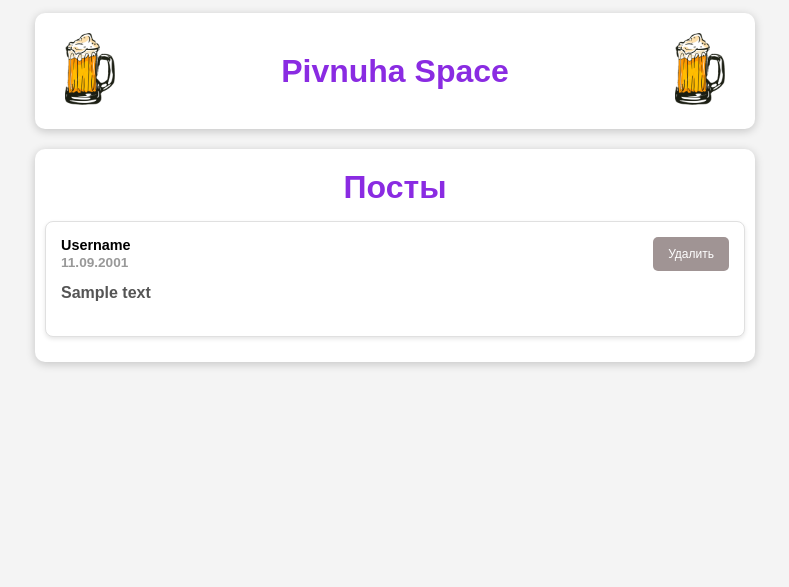
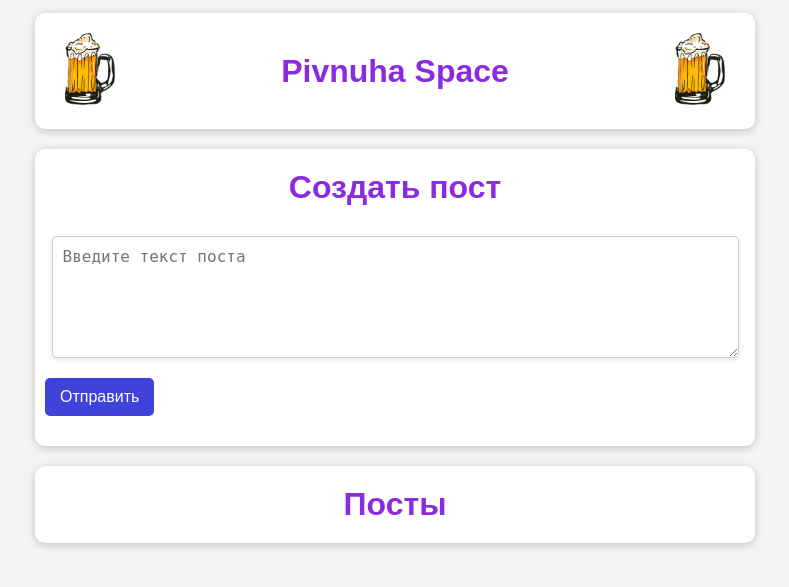
Before and after one commit to pudge063/django_blog, a Django app: page / in a window 1280 px wide. Shown: the top 587 px of the page, without its empty margins (245-1034 px from the left). Run offline with Django 5.2, Linux system fonts and the light colour scheme; data that the repository does not hold is empty.

Commit message:
add create_post form

```diff
--- /dev/null
+++ b/blog/static/blog/css/create_post.css
@@ -0,0 +1,42 @@
+.create_post_content {
+    margin-top: 10px;
+    color: #555;
+    width: 100%;
+}
+
+.post-form {
+    display: flex;
+    flex-direction: column;
+    margin: 20px 0;
+}
+
+#create_post_content {
+    width: 95%;
+    margin: 10px auto;
+    height: 100px;
+    padding: 10px;
+    border: 1px solid #ccc;
+    border-radius: 5px;
+    box-shadow: 0 2px 5px rgba(0, 0, 0, 0.1);
+    font-size: 16px;
+    resize: vertical;
+}
+
+.submit-button {
+    background-color: #4043d9;
+    color: white;
+    padding: 10px 15px;
+    border: none;
+    border-radius: 5px;
+    cursor: pointer;
+    font-size: 16px;
+    transition: background-color 0.3s;
+}
+
+.submit-button:hover {
+    background-color: #212488;
+}
+
+.button-container {
+    margin-top: 10px;
+}
--- a/blog/templates/blog/index.html
+++ b/blog/templates/blog/index.html
@@ -10,6 +10,8 @@
 
 <body>
     {% include 'components/header/header.html' %}
+
+    {% include 'components/create_post/create_post.html' %}
 
     {% include 'components/posts/posts.html' %}
     <!-- <h1>Посты здесь</h1>
--- /dev/null
+++ b/blog/templates/components/create_post/create_post.html
@@ -0,0 +1,15 @@
+{% load static %}
+
+<link rel="preload" href="{% static 'blog/css/create_post.css' %}" as="style" onload="this.onload=null;this.rel='stylesheet'">
+<link rel="stylesheet" href="{% static 'blog/css/create_post.css' %}">
+
+
+<div class="container">
+    <h2>Создать пост</h2>
+    <form action="" method="post" class="post-form">
+        <textarea name='post_content' id='create_post_content' placeholder='Введите текст поста' required></textarea>
+        <div class="button-container">
+            <input type='submit' value='Отправить' class='submit-button'>
+        </div>
+    </form>
+</div>
--- a/blog/templates/components/posts/posts.html
+++ b/blog/templates/components/posts/posts.html
@@ -5,11 +5,13 @@
 
 <div class='container'>
     <h2>Посты</h2>
+    {% for row in articles %}
     <div class='post-item'>
         <div class='post-header'>
             <div class='user-info'>
-                <h3 class='username'>Username</h3>
-                <span class='post-date'>11.09.2001</span>
+                <!-- <h3 class='username'>Username</h3> -->
+                <h4 class='username'>{{ row.title }}</h4>
+                <span class='post-date'>{{ row.date }}</span>
             </div>
             <form action='' method='POST' style='display: inline;'>
                 <input type='hidden' name='post_id'>
@@ -17,6 +19,7 @@
             </form>
 
         </div>
-        <p class='post-content'>Sample text</p>
+        <p class='post-content'>{{ row.text }}</p>
     </div>
+    {% endfor %}
 </div>
--- a/blog/views.py
+++ b/blog/views.py
@@ -12,6 +12,6 @@ def index(request):
     return render(request, "blog/index.html", {'articles': articles})
 
 
-def publish(request):
+# def publish(request):
 
-    return render(request, "blog/index.html")
+#     return render(request, "blog/index.html")
```
Also changed, not shown: blog/models.py (line endings or trailing spaces).
